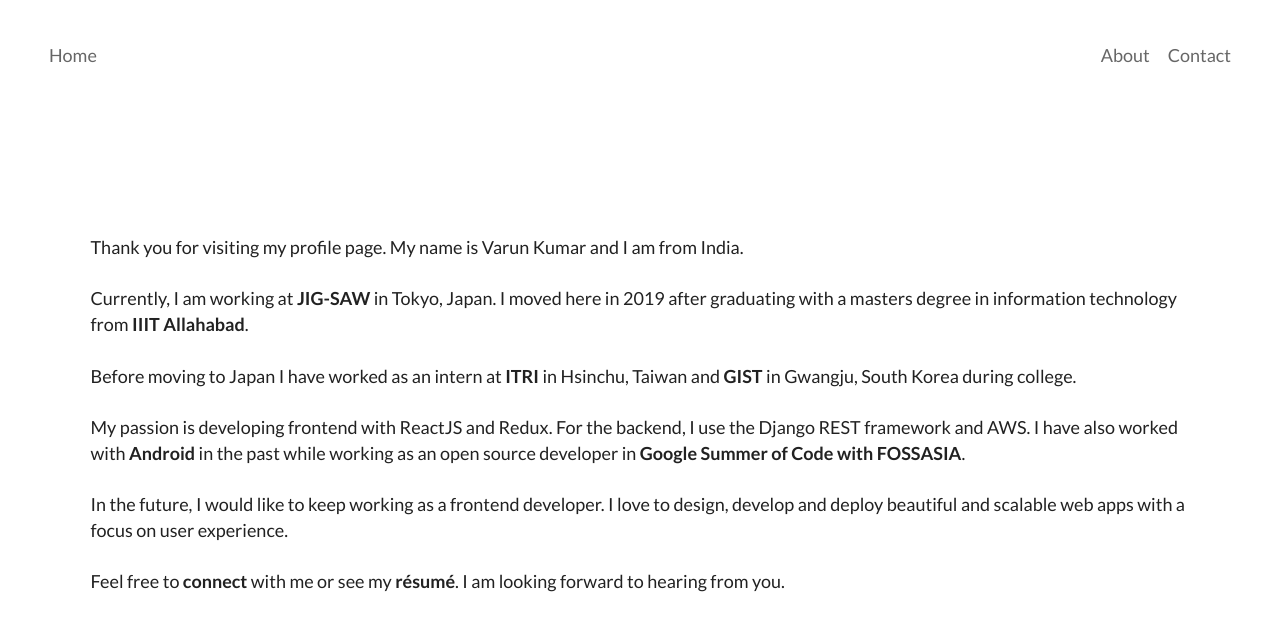
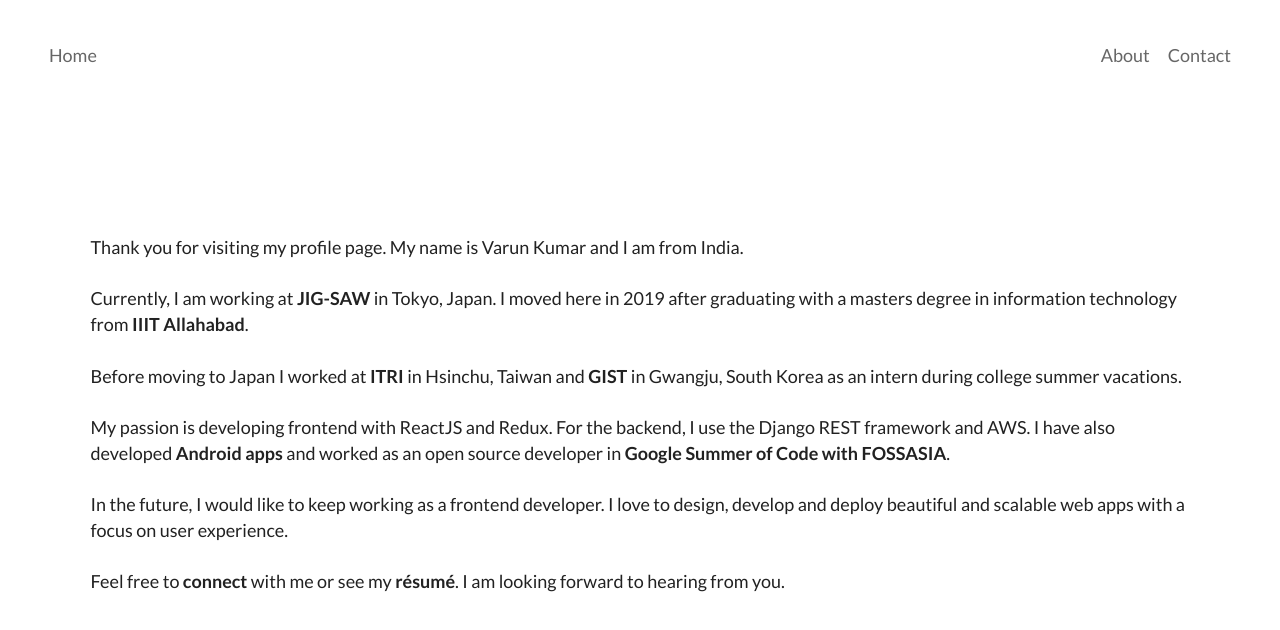
Before and after one commit to scandindian/scandindian.github.io, a React (Create React App) app: page /about in a window 1280 px wide. Shown: the top 630 px of the page. Built offline with nearby package versions, Linux system fonts and the light colour scheme.

Commit message:
updating url

```diff
--- a/src/components/App.js
+++ b/src/components/App.js
@@ -9,7 +9,7 @@
 const App = () => {
     return (
         <Router>
-            <NavigationBar />
+            <NavigationBar basename={process.env.PUBLIC_URL}/>
             <Switch>
                 <div className="ui container">
                     <div id="app-container" className="ui grid middle aligned">
--- a/src/components/views/About.js
+++ b/src/components/views/About.js
@@ -13,12 +13,12 @@
                     Currently, I am working at <a href="https://www.jig-saw.com/en/" target="_blank" rel="noopener noreferrer">JIG-SAW</a> in Tokyo, Japan.
                     I moved here in 2019 after graduating with a masters degree in information technology from <a href="https://iiita.ac.in/" target="_blank" rel="noopener noreferrer">IIIT Allahabad</a>.
                     <br /><br />
-                    Before moving to Japan I have worked as an intern
+                    Before moving to Japan I worked
                     at <a href="https://www.itri.org.tw/english/" target="_blank" rel="noopener noreferrer">ITRI</a> in Hsinchu, Taiwan
-                    and <a href="https://www.gist.ac.kr/en/main.html" target="_blank" rel="noopener noreferrer">GIST</a> in Gwangju, South Korea during college.
+                    and <a href="https://www.gist.ac.kr/en/main.html" target="_blank" rel="noopener noreferrer">GIST</a> in Gwangju, South Korea as an intern during college summer vacations.
                     <br /><br />
                     My passion is developing frontend with ReactJS and Redux. For the backend, I use the Django REST framework and AWS.
-                    I have also worked with <a href="https://play.google.com/store/apps/developer?id=heysadboy&hl=en" target="_blank" rel="noopener noreferrer">Android</a> in the past while working as an open source developer in <a href="https://summerofcode.withgoogle.com/archive/2017/projects/5117290592862208/" target="_blank" rel="noopener noreferrer">Google Summer of Code with FOSSASIA</a>.
+                    I have also developed <a href="https://play.google.com/store/apps/developer?id=heysadboy&hl=en" target="_blank" rel="noopener noreferrer">Android apps</a> and worked as an open source developer in <a href="https://summerofcode.withgoogle.com/archive/2017/projects/5117290592862208/" target="_blank" rel="noopener noreferrer">Google Summer of Code with FOSSASIA</a>.
                     <br /><br />
                     In the future, I would like to keep working as a frontend developer. I love to design, develop and deploy beautiful and scalable web apps with a focus on user experience.
                     <br /><br />
```
